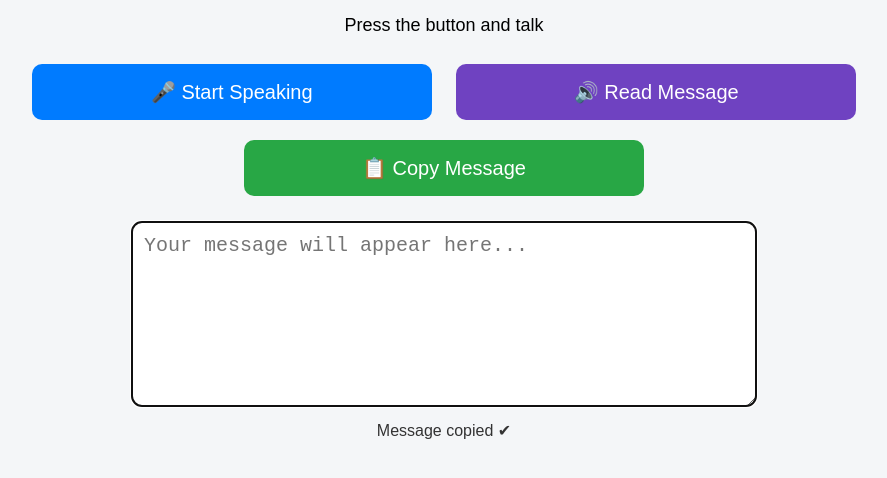
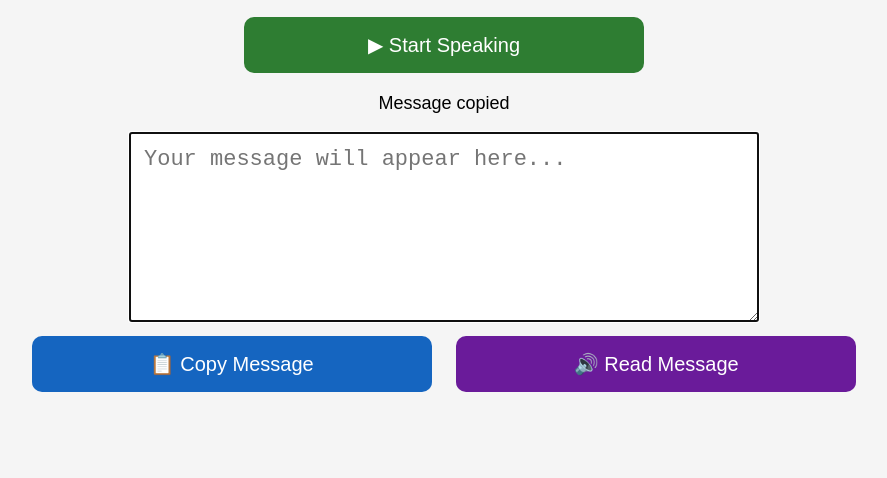
Before and after one commit to marcussmithbuilders-png/Speak-Message, a plain HTML site: page index.html in a window 1280 px wide. Both pictures are taken after a click on the button "📋 Copy Message". Shown: the part 82-560 px from the top of the page, without its empty margins (196-1083 px from the left). Drawn offline with Linux system fonts and the light colour scheme.

Commit message:
Update index.html

```diff
--- a/index.html
+++ b/index.html
@@ -1,25 +1,21 @@
 <!DOCTYPE html>
 <html lang="en">
 <head>
-<meta charset="UTF-8">
+  <meta charset="UTF-8" />
   <title>Speak Message</title>
   <meta name="viewport" content="width=device-width, initial-scale=1.0">
 
   <style>
     body {
       font-family: Arial, sans-serif;
-    background: #f4f6f8;
       text-align: center;
       padding: 20px;
+      background: #f5f5f5;
     }
 
     h1 {
       font-size: 28px;
       margin-bottom: 10px;
-  }
-
-  p {
-    font-size: 18px;
     }
 
     button {
@@ -33,25 +29,36 @@
       color: white;
     }
 
-  #speakBtn { background: #007bff; }
-  #readBtn  { background: #6f42c1; }
-  #copyBtn  { background: #28a745; }
+    #startBtn {
+      background: #2e7d32; /* green */
+    }
+
+    #stopBtn {
+      background: #c62828; /* red */
+      display: none;
+    }
+
+    #copyBtn {
+      background: #1565c0;
+    }
+
+    #readBtn {
+      background: #6a1b9a;
+    }
 
     textarea {
       width: 95%;
       max-width: 600px;
       height: 160px;
-    font-size: 20px;
-    padding: 12px;
+      font-size: 22px;
+      padding: 14px;
       margin-top: 15px;
-    border-radius: 10px;
-    border: 1px solid #ccc;
     }
 
     .status {
+      font-size: 18px;
       margin-top: 10px;
-    font-size: 16px;
-    color: #333;
+      min-height: 24px;
     }
   </style>
 </head>
@@ -59,56 +66,61 @@
 <body>
 
   <h1>Speak Message</h1>
-<p>Press the button and talk</p>
 
-<button id="speakBtn">🎤 Start Speaking</button>
-<button id="readBtn">🔊 Read Message</button>
-<button id="copyBtn">📋 Copy Message</button>
-
-<br>
-<textarea id="output" placeholder="Your message will appear here..."></textarea>
+  <button id="startBtn">▶ Start Speaking</button>
+  <button id="stopBtn">■ Stop Speaking</button>
 
   <div class="status" id="status"></div>
 
+  <textarea id="text" placeholder="Your message will appear here..."></textarea>
+
+  <br>
+
+  <button id="copyBtn">📋 Copy Message</button>
+  <button id="readBtn">🔊 Read Message</button>
+
   <script>
-  const output = document.getElementById("output");
-  const statusText = document.getElementById("status");
+    const SpeechRecognition = window.SpeechRecognition || window.webkitSpeechRecognition;
+    const recognition = new SpeechRecognition();
 
-  const SpeechRecognition = window.SpeechRecognition || window.webkitSpeechRecognition;
+    recognition.continuous = true;
+    recognition.interimResults = false;
+    recognition.lang = "en-NZ";
 
-  if (!SpeechRecognition) {
-    alert("Speech recognition is not supported on this device.");
-  }
+    const startBtn = document.getElementById("startBtn");
+    const stopBtn = document.getElementById("stopBtn");
+    const textArea = document.getElementById("text");
+    const status = document.getElementById("status");
 
-  const recognition = new SpeechRecognition();
-  recognition.lang = "en-NZ";
-  recognition.continuous = false;
-  recognition.interimResults = false;
+    startBtn.onclick = () => {
+      recognition.start();
+      status.textContent = "Listening… speak normally";
+      startBtn.style.display = "none";
+      stopBtn.style.display = "inline-block";
+    };
 
-  document.getElementById("speakBtn").onclick = () => {
-    statusText.textContent = "Listening…";
-    recognition.start();
+    stopBtn.onclick = () => {
+      recognition.stop();
+      status.textContent = "Stopped listening";
+      stopBtn.style.display = "none";
+      startBtn.style.display = "inline-block";
     };
 
     recognition.onresult = (event) => {
-    output.value += event.results[0][0].transcript + " ";
-    statusText.textContent = "Finished listening";
+      for (let i = event.resultIndex; i < event.results.length; i++) {
+        textArea.value += event.results[i][0].transcript + " ";
+      }
     };
 
-  recognition.onerror = () => {
-    statusText.textContent = "Could not hear you. Try again.";
+    document.getElementById("copyBtn").onclick = () => {
+      textArea.select();
+      document.execCommand("copy");
+      status.textContent = "Message copied";
     };
 
     document.getElementById("readBtn").onclick = () => {
-    const speech = new SpeechSynthesisUtterance(output.value);
-    speech.lang = "en-NZ";
-    window.speechSynthesis.speak(speech);
-  };
-
-  document.getElementById("copyBtn").onclick = () => {
-    output.select();
-    document.execCommand("copy");
-    statusText.textContent = "Message copied ✔";
+      const msg = new SpeechSynthesisUtterance(textArea.value);
+      speechSynthesis.speak(msg);
     };
   </script>
 
```
Lines whose indentation alone changed are shown as unchanged.
